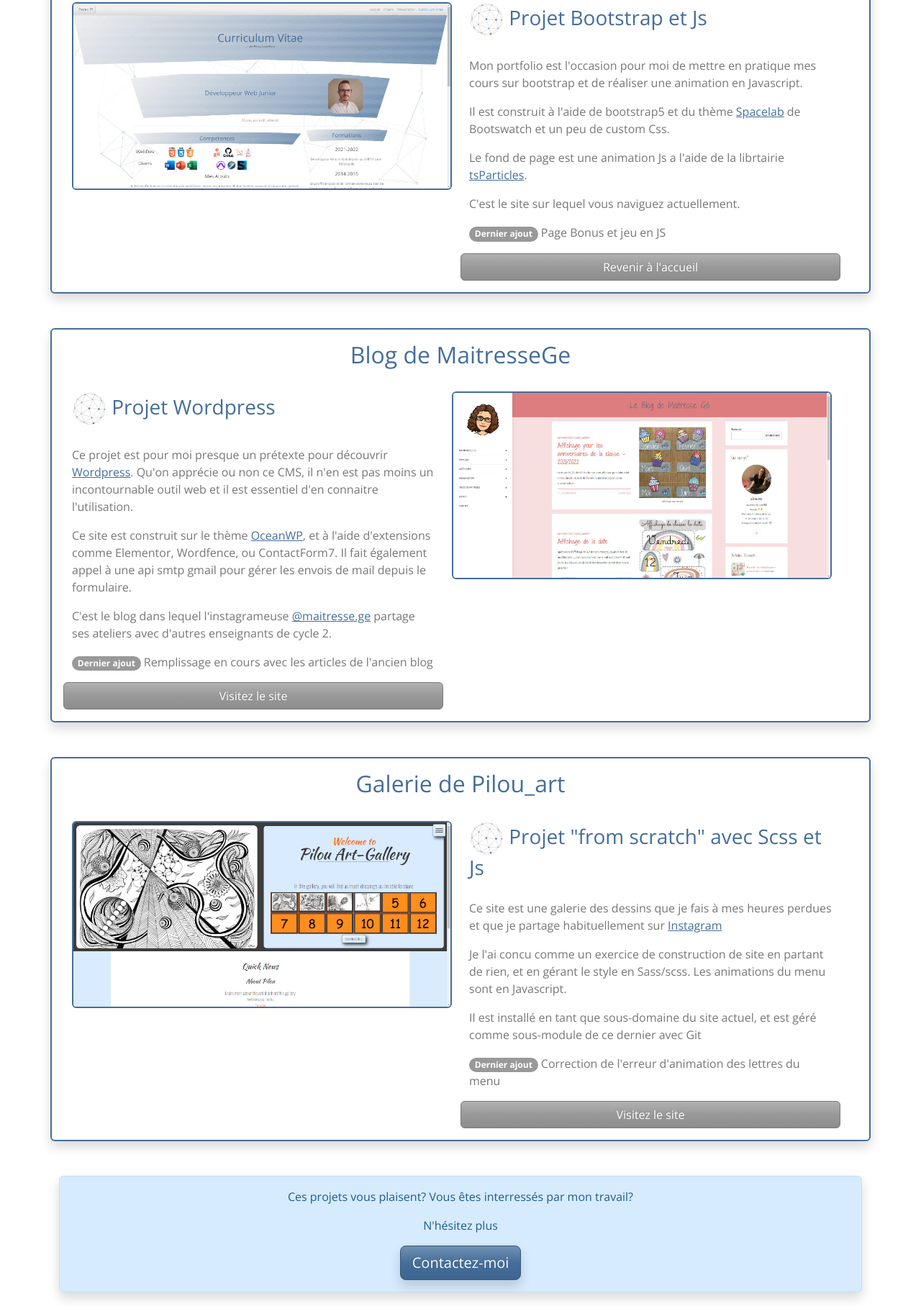
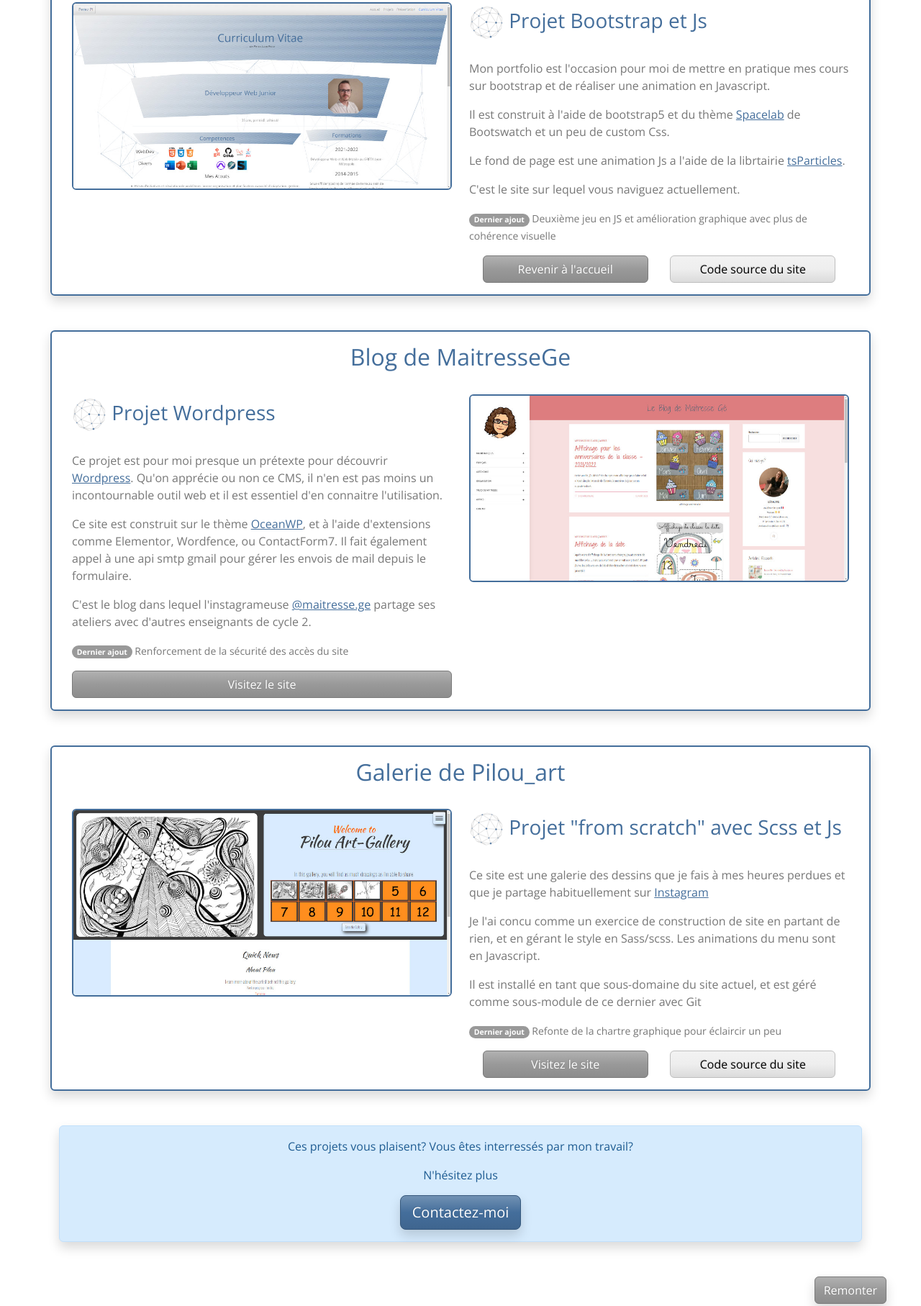
Before and after one commit to devipilou/portfolio, a plain HTML site: page projets.html in a window 1280 px wide. Shown: the part 525-2340 px from the top of the page at 72% size. Drawn offline with nearby package versions, Linux system fonts and the light colour scheme; a script that the page names is missing.

Commit message:
add few details visually

```diff
--- a/projets.html
+++ b/projets.html
@@ -28,7 +28,7 @@
   <nav class="navbar navbar-expand-lg sticky-top navbar-light bg-light">
     <div class="container-fluid">
       <a class="navbar-brand ms-3" href="index.html">
-        <img src="/assets/android-chrome-192x192.png" alt="logo Pilou Dev">
+        <img src="/assets/android-chrome-192x192.png" alt="logo Pilou Dev" class="border border-primary">
       </a>
       <button class="navbar-toggler" type="button" data-bs-toggle="collapse" data-bs-target="#navbarColor03"
         aria-controls="navbarColor03" aria-expanded="false" aria-label="Toggle navigation">
@@ -106,11 +106,11 @@
       <section class="titreProj col-12 text-center">
         <h2>Mon Portfolio</h2>
       </section>
-      <section class="imgProj col-12 col-md-6">
+      <section class="imgProj col-12 col-lg-6">
         <img class="img-fluid border border-primary rounded" src="/assets/portfolio.jpg" alt="ecran CV portfolio"
-        title="Page du CV de Pierre-Loup Perez - Web Developper">
+          title="Page du CV de Pierre-Loup Perez - Web Developper">
       </section>
-      <section class="txtProj col-12 col-md-6 row">
+      <section class="txtProj col-12 col-lg-6 mt-1">
         <h3>
           <img src="/assets/favicon.ico" alt="mini-logo" class="icone">
           Projet Bootstrap et Js
@@ -122,9 +122,12 @@
         <p>Le fond de page est une animation Js a l'aide de la librtairie <a
             href="https://particles.js.org/">tsParticles</a>.</p>
         <p>C'est le site sur lequel vous naviguez actuellement.</p>
-        <p><span class="badge rounded-pill bg-secondary">Dernier ajout</span> Page Bonus et jeu en JS</p>
-
-        <a href="https://perezpl.fr" class="btn btn-secondary">Revenir à l'accueil</a>
+        <p><small><span class="badge rounded-pill bg-secondary">Dernier ajout</span> Deuxième jeu en JS et amélioration
+          graphique avec plus de cohérence visuelle</small></p>
+        <div class="row justify-content-evenly">
+          <a href="https://perezpl.fr" class="btn btn-secondary col-12 col-md-5">Revenir à l'accueil</a>
+          <a href="https://github.com/devipilou/portfolio" target="_blank" class="btn btn-light col-12 col-md-5">Code source du site</a>
+        </div>
       </section>
     </article>
 
@@ -133,7 +136,11 @@
       <section class="titreProj col-12 text-center">
         <h2>Blog de MaitresseGe</h2>
       </section>
-      <section class="txtProj col-12 col-md-6 row">
+      <section class="imgProj col-12 col-lg-6 order-lg-2">
+        <img class="img-fluid border border-primary rounded" src="/assets/maitressege.jpg"
+          alt="ecran accueil maitressege" title="Page d'accueil du Blog de Maitresse Gé, Instagrameuse">
+      </section>
+      <section class="txtProj col-12 col-lg-6 mt-1 d-grid">
         <h3>
           <img src="/assets/favicon.ico" alt="mini-logo" class="icone">
           Projet Wordpress
@@ -146,14 +153,9 @@
           gérer les envois de mail depuis le formulaire.</p>
         <p>C'est le blog dans lequel l'instagrameuse <a href="https://www.instagram.com/maitresse.ge/"
             target="_blank">@maitresse.ge</a> partage ses ateliers avec d'autres enseignants de cycle 2.</p>
-        <p><span class="badge rounded-pill bg-secondary">Dernier ajout</span> Remplissage en cours avec les articles de
-          l'ancien blog</p>
+        <p><small><span class="badge rounded-pill bg-secondary">Dernier ajout</span> Renforcement de la sécurité des accès du site</small></p>
 
         <a href="https://maitressege.fr" target="_blank" class="btn btn-secondary">Visitez le site</a>
-      </section>
-      <section class="imgProj col-12 col-md-6">
-        <img class="img-fluid border border-primary rounded" src="/assets/maitressege.jpg"
-          alt="ecran accueil maitressege" title="Page d'accueil du Blog de Maitresse Gé, Instagrameuse">
       </section>
     </article>
 
@@ -162,11 +164,11 @@
       <section class="titreProj col-12 text-center">
         <h2>Galerie de Pilou_art</h2>
       </section>
-      <section class="imgProj col-12 col-md-6">
+      <section class="imgProj col-12 col-lg-6">
         <img class="img-fluid border border-primary rounded" src="/assets/pilou_art.jpg" alt="ecran accueil pilou_art"
           title="Page d'accueil de Pilou_art galerie d'images">
       </section>
-      <section class="txtProj col-12 col-md-6 row">
+      <section class="txtProj col-12 col-lg-6 mt-1">
         <h3>
           <img src="/assets/favicon.ico" alt="mini-logo" class="icone">
           Projet "from scratch" avec Scss et Js
@@ -177,10 +179,12 @@
           Sass/scss. Les animations du menu sont en Javascript.</p>
         <p>Il est installé en tant que sous-domaine du site actuel, et est géré comme sous-module de ce dernier avec Git
         </p>
-        <p><span class="badge rounded-pill bg-secondary">Dernier ajout</span> Correction de l'erreur d'animation des
-          lettres du menu</p>
+        <p><small><span class="badge rounded-pill bg-secondary">Dernier ajout</span> Refonte de la chartre graphique pour éclaircir un peu</small></p>
 
-        <a href="https://perezpl.fr/pilou_art/" target="_blank" class="btn btn-secondary">Visitez le site</a>
+        <div class="row justify-content-evenly">
+          <a href="https://perezpl.fr/pilou_art/" target="_blank" class="btn btn-secondary col-12 col-md-5">Visitez le site</a>
+          <a href="https://github.com/devipilou/pilou_art" target="_blank" class="btn btn-light col-12 col-md-5">Code source du site</a>
+        </div>
       </section>
     </article>
 
```
Also changed, not shown: blitz.html (+1 -1 lines), bonus.html (+1 -1 lines), contact.html (+1 -1 lines), cv.html (+1 -1 lines), index.html (+9 -9 lines), mentions.html (+1 -1 lines), presentation.html (+1 -1 lines), snake.html (+1 -1 lines).
